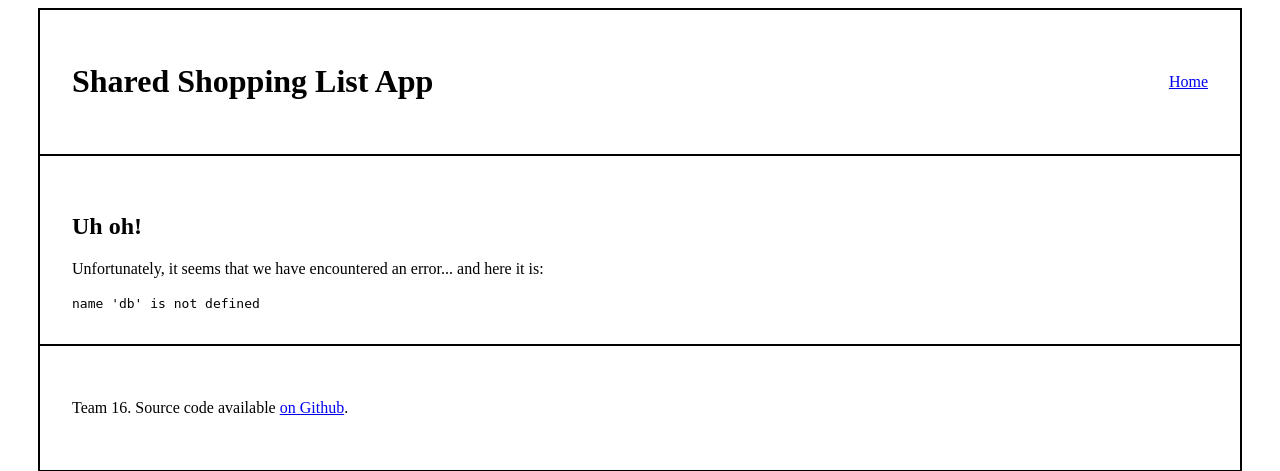
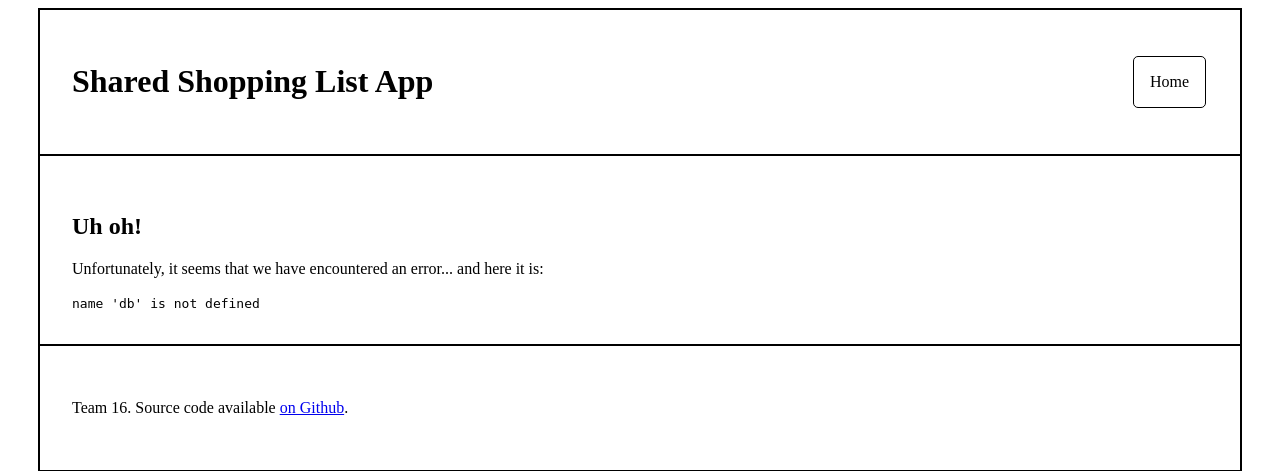
Before and after one commit to software-students-fall2022/web-app-exercise-team-16-1, a Flask app: page / in a window 1280 px wide. Shown: the top 471 px of the page. Run offline with Flask 2, Linux system fonts and the light colour scheme; parts of the project's set-up code (start-up, migrations or seed data) failed here and were passed over.

Commit message:
Made 'Home' a button

```diff
--- a/static/css/style.css
+++ b/static/css/style.css
@@ -48,3 +48,15 @@
 footer {
   margin-bottom: 5px;
 }
+
+.button{
+  border-radius: 5px;
+  border: 1px solid black;
+  padding: 1rem;
+  color: #000;
+  text-decoration: none;
+  font-size: 16px;
+  text-align: center;
+  display: inline-block;
+  margin: 4px 2px;
+}
--- a/templates/base.html
+++ b/templates/base.html
@@ -12,7 +12,7 @@
       <header>
         <h1>Shared Shopping List App</h1>
         <nav>
-          <a href="{{ url_for('home')}}">Home</a>
+          <a href="{{ url_for('home')}}" class="button">Home</a>
         </nav>
       </header>
       <main>{% block container %} {% endblock %}</main>
```
